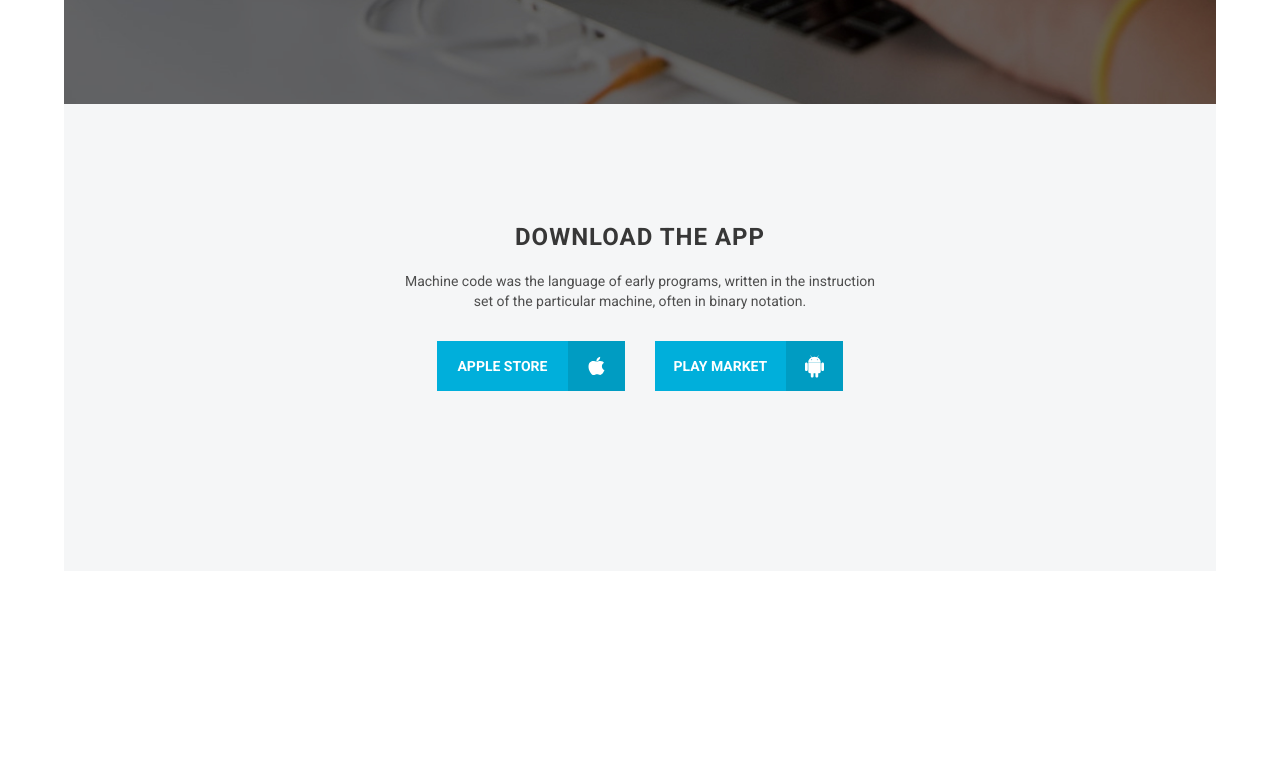
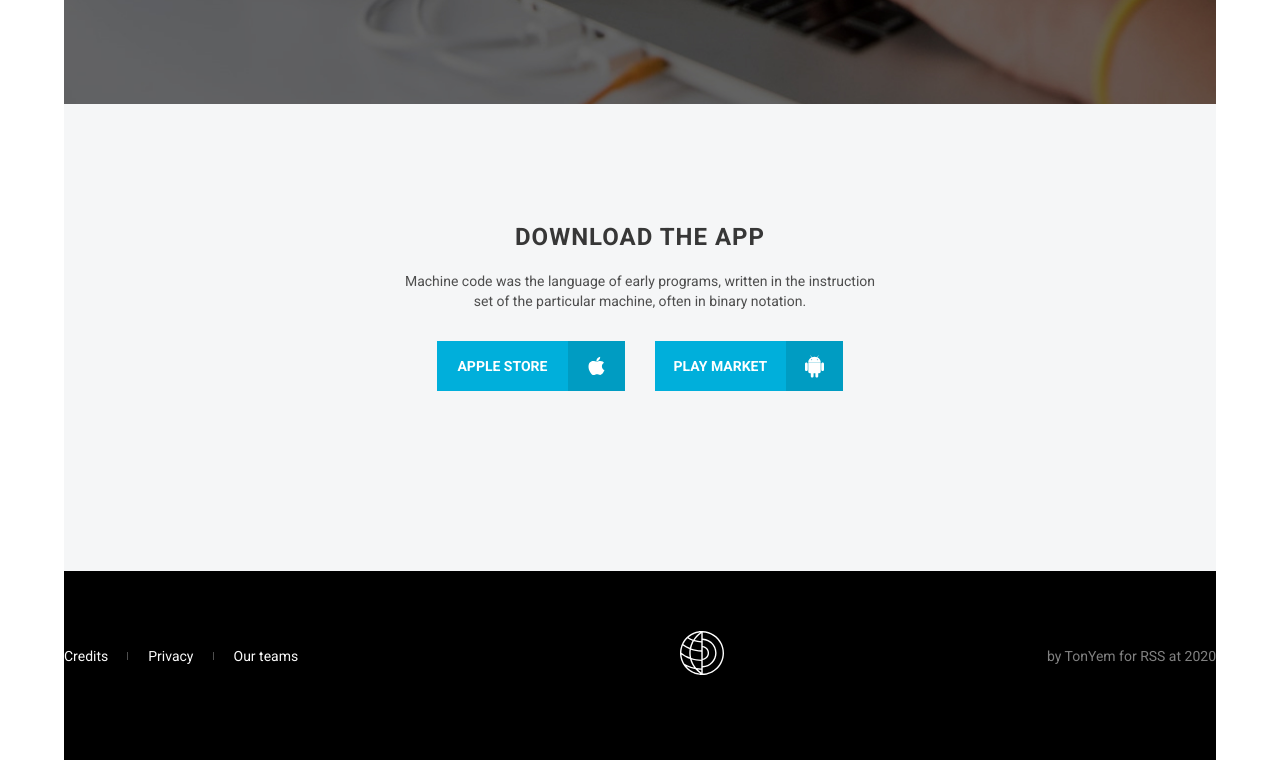
Before and after one commit to maver1cus/rss, a plain HTML site: page webdev/index.html in a window 1280 px wide. Shown: the part 3422-4182 px from the top of the page. Before the commit the page ends 3993 px from the top, so only its background shows below. Drawn offline with Linux system fonts and the light colour scheme.

Commit message:
feat: add block footer

```diff
--- a/webdev/index.html
+++ b/webdev/index.html
@@ -154,6 +154,27 @@
       </div>
     </section>
   </main>
+  <footer class="page-footer">
+    <div class="page-footer__wrapper">
+      <nav class="page-footer__menu second-menu">
+        <ul class="second-menu__list">
+          <li class="second-menu__item">
+            <a href="#" class="second-menu__link">Credits</a>
+          </li>
+          <li class="second-menu__item">
+            <a href="#" class="second-menu__link">Privacy</a>
+          </li>
+          <li class="second-menu__item">
+            <a href="#" class="second-menu__link">Our teams</a>
+          </li>
+        </ul>
+      </nav>
+      <div class="page-footer__logo logo">
+        <img src="assets/img/logo.svg" alt="webdev">
+      </div>
+      <p class="page-footer__copyright">by TonYem for RSS at 2020</p>
+    </div>
+  </footer>
 </div>
 </body>
 </html>
--- a/webdev/style.css
+++ b/webdev/style.css
@@ -264,15 +264,18 @@ body {
   left: 50%;
   top: 50%;
   transform: translate(-50%, -50%);
+}
+
+/* Стили для логотипа*/
+.logo {
   width: 44px;
 }
 
-.page-header__logo img {
+.logo img {
   width: 100%;
 }
 
 /* стили для главного меню .main-menu */
-
 .main-menu {
   height: 96px;
 }
@@ -687,3 +690,67 @@ img {
 .download__btn {
   margin: 0 15px;
 }
+
+/* Стили для футера*/
+.page-footer {
+  padding: 60px 0 79px 0;
+  background-color: #000;
+}
+
+.page-footer__wrapper {
+  display: flex;
+  justify-content: flex-start;
+  align-items: center;
+  max-width: 1280px;
+  margin: 0 auto;
+}
+
+.page-footer__logo {
+  margin: 0 auto 0 382px;
+}
+.page-footer__copyright {
+  font-size: 14px;
+  color: #818181;
+}
+
+/* Стили для меню в футаре*/
+.second-menu__list {
+  display: flex;
+  justify-content: flex-start;
+  align-items: center;
+  margin: 0 -20px;
+  padding: 0;
+  list-style: none;
+}
+
+.second-menu__item {
+  position: relative;
+  padding: 0 20px;
+}
+
+.second-menu__item:after {
+  position: absolute;
+  top: 50%;
+  right: 0;
+  display: block;
+  content: '';
+  width: 1px;
+  height: 8px;
+  margin-top: -4px;
+  background-color: #4E4E4E;
+}
+
+.second-menu__item:last-child:after { display: none;}
+
+.second-menu__link {
+  font-size: 14px;
+  color: #FFFFFF;
+  text-decoration: none;
+  opacity: 0.98;
+}
+
+.second-menu__link:hover {
+  color: #a7ff90;
+  cursor: pointer;
+  text-decoration: underline;
+}
```
